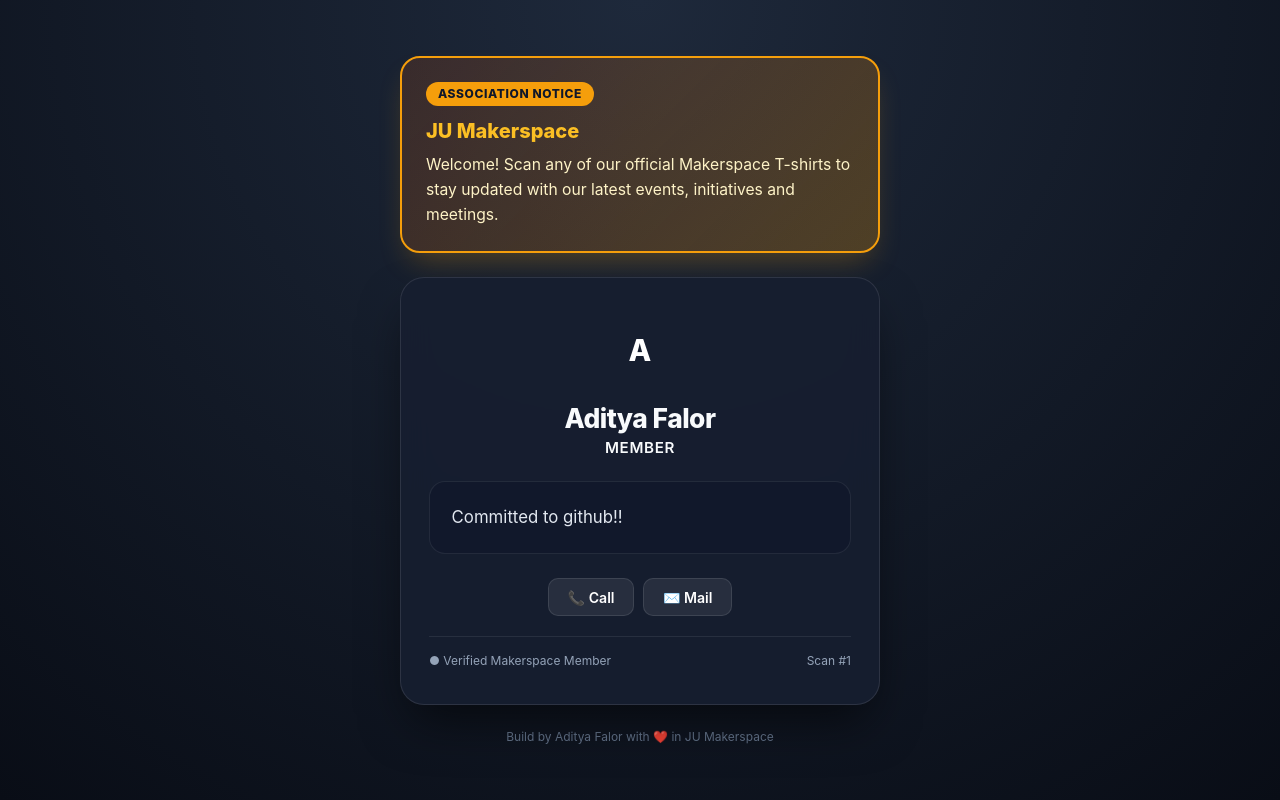
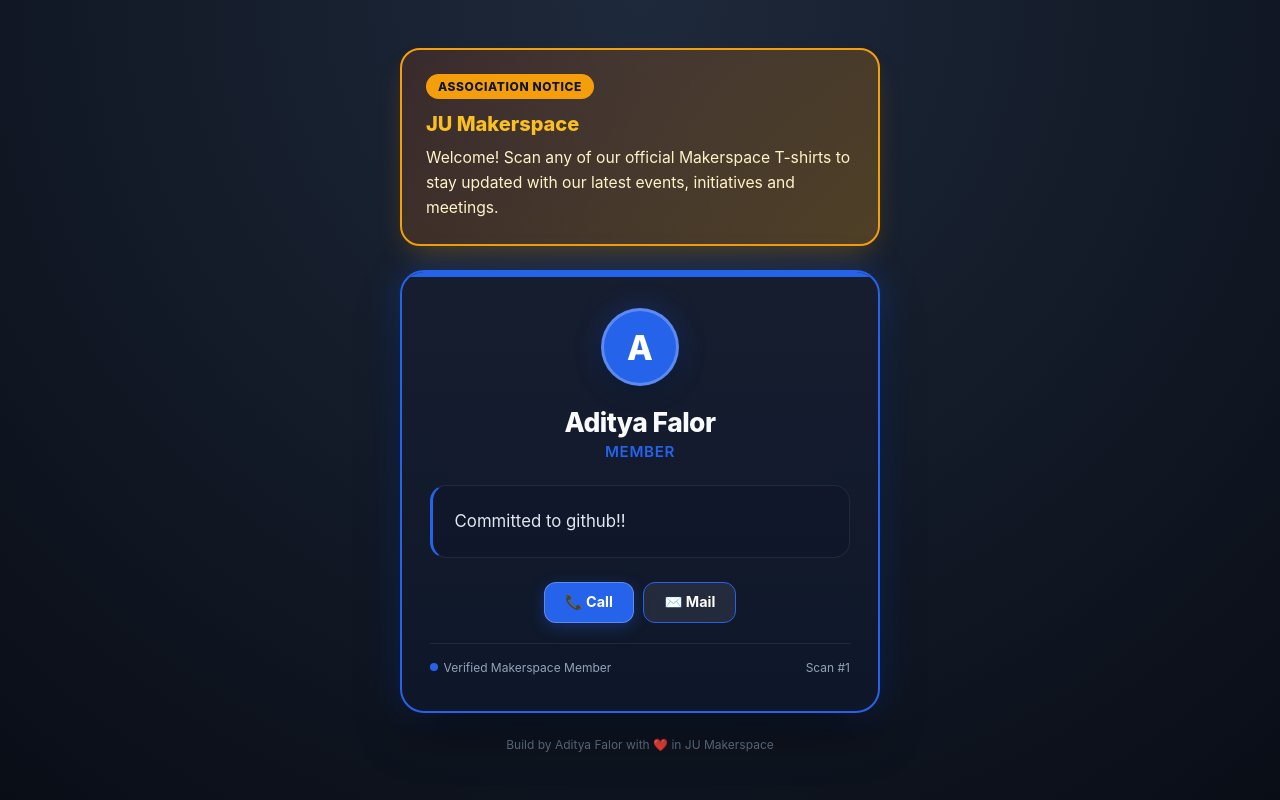
Before and after one commit to adi785/Dynamic-QR, a Flask app: page /t/Mythical_Ace in a window 1280 px wide. Run offline with Flask 3, Linux system fonts and the light colour scheme; the visitor is signed in with stand-in values (Sample User, id 1); data comes from the database, SQL or seed files in the repository; some libraries are stand-ins or nearby versions.

Commit message:
Fix CSS accent color variable and style member avatar circle and card border with chosen accent color

```diff
--- a/static/css/scan.css
+++ b/static/css/scan.css
@@ -78,28 +78,42 @@ body {
 /* Member Card */
 .member-card {
   background: var(--card-bg);
+  background: linear-gradient(180deg, rgba(23, 30, 48, 0.95) 0%, rgba(15, 23, 42, 0.96) 100%);
   backdrop-filter: blur(16px);
   -webkit-backdrop-filter: blur(16px);
-  border: 1px solid var(--card-border);
+  border: 2px solid var(--accent);
   border-radius: 24px;
   padding: 2.25rem 1.75rem;
-  box-shadow: 0 25px 50px -12px rgba(0, 0, 0, 0.6);
+  box-shadow: 0 25px 50px -12px rgba(0, 0, 0, 0.7), 0 0 35px var(--accent-glow);
   text-align: center;
+  position: relative;
+  overflow: hidden;
+}
+
+.member-card::before {
+  content: '';
+  position: absolute;
+  top: 0;
+  left: 0;
+  right: 0;
+  height: 5px;
+  background: var(--accent);
 }
 
 .avatar-circle {
-  width: 72px;
-  height: 72px;
+  width: 78px;
+  height: 78px;
   border-radius: 50%;
   background: var(--accent);
-  color: white;
-  font-size: 1.85rem;
+  color: #ffffff;
+  font-size: 2.1rem;
   font-weight: 800;
   display: flex;
   align-items: center;
   justify-content: center;
-  margin: 0 auto 1rem;
-  box-shadow: 0 0 20px var(--accent);
+  margin: 0 auto 1.25rem;
+  border: 3.5px solid rgba(255, 255, 255, 0.25);
+  box-shadow: 0 8px 25px rgba(0, 0, 0, 0.4), 0 0 28px var(--accent-glow);
 }
 
 .member-name {
--- a/templates/scan.html
+++ b/templates/scan.html
@@ -7,16 +7,12 @@
   <title>{{ tshirt.member_name }} | Association Member</title>
   <style>
     :root {
-      --accent: {
-          {
-          tshirt.accent_color or '#2563eb'
-        }
-      }
-
-      ;
+      --accent: {{ tshirt.accent_color or '#2563eb' }};
+      --accent-glow: {{ tshirt.accent_color or '#2563eb' }}4d;
+      --accent-subtle: {{ tshirt.accent_color or '#2563eb' }}1a;
       --bg: #090d16;
-      --card-bg: rgba(23, 30, 48, 0.9);
-      --card-border: rgba(255, 255, 255, 0.1);
+      --card-bg: rgba(23, 30, 48, 0.92);
+      --card-border: {{ tshirt.accent_color or '#2563eb' }}80;
       --text: #f8fafc;
       --text-muted: #94a3b8;
     }
@@ -73,9 +69,9 @@
         {{ tshirt.member_name[0]|upper }}
       </div>
       <h1 class="member-name">{{ tshirt.member_name }}</h1>
-      <div class="member-role">{{ tshirt.member_role }}</div>
+      <div class="member-role" style="color:var(--accent);">{{ tshirt.member_role }}</div>
 
-      <div class="message-box">
+      <div class="message-box" style="border-left: 3px solid var(--accent);">
         {{ member_msg_html|safe }}
       </div>
 
@@ -83,13 +79,13 @@
       <div style="display:flex; justify-content:center; gap:0.6rem; flex-wrap:wrap; margin-bottom: 1.25rem;">
         {% if tshirt.member_phone %}
         <a href="tel:{{ tshirt.member_phone }}"
-          style="display:inline-flex; align-items:center; gap:0.4rem; padding:0.6rem 1.15rem; background:rgba(255,255,255,0.08); border:1px solid var(--card-border); color:white; text-decoration:none; border-radius:10px; font-size:0.88rem; font-weight:600;">
+          style="display:inline-flex; align-items:center; gap:0.4rem; padding:0.65rem 1.25rem; background:var(--accent); border:1px solid rgba(255,255,255,0.25); color:white; text-decoration:none; border-radius:12px; font-size:0.9rem; font-weight:700; box-shadow:0 4px 15px var(--accent-glow);">
           📞 Call
         </a>
         {% endif %}
         {% if tshirt.member_email %}
         <a href="mailto:{{ tshirt.member_email }}"
-          style="display:inline-flex; align-items:center; gap:0.4rem; padding:0.6rem 1.15rem; background:rgba(255,255,255,0.08); border:1px solid var(--card-border); color:white; text-decoration:none; border-radius:10px; font-size:0.88rem; font-weight:600;">
+          style="display:inline-flex; align-items:center; gap:0.4rem; padding:0.65rem 1.25rem; background:rgba(255,255,255,0.08); border:1px solid var(--accent); color:white; text-decoration:none; border-radius:12px; font-size:0.9rem; font-weight:700;">
           ✉️ Mail
         </a>
         {% endif %}
@@ -97,7 +93,10 @@
       {% endif %}
 
       <div class="meta-footer">
-        <span>● Verified Makerspace Member</span>
+        <span style="display:inline-flex; align-items:center; gap:0.35rem;">
+          <span style="display:inline-block; width:8px; height:8px; border-radius:50%; background:var(--accent);"></span>
+          Verified Makerspace Member
+        </span>
         <span>Scan #{{ tshirt.scan_count }}</span>
       </div>
     </div>
```
